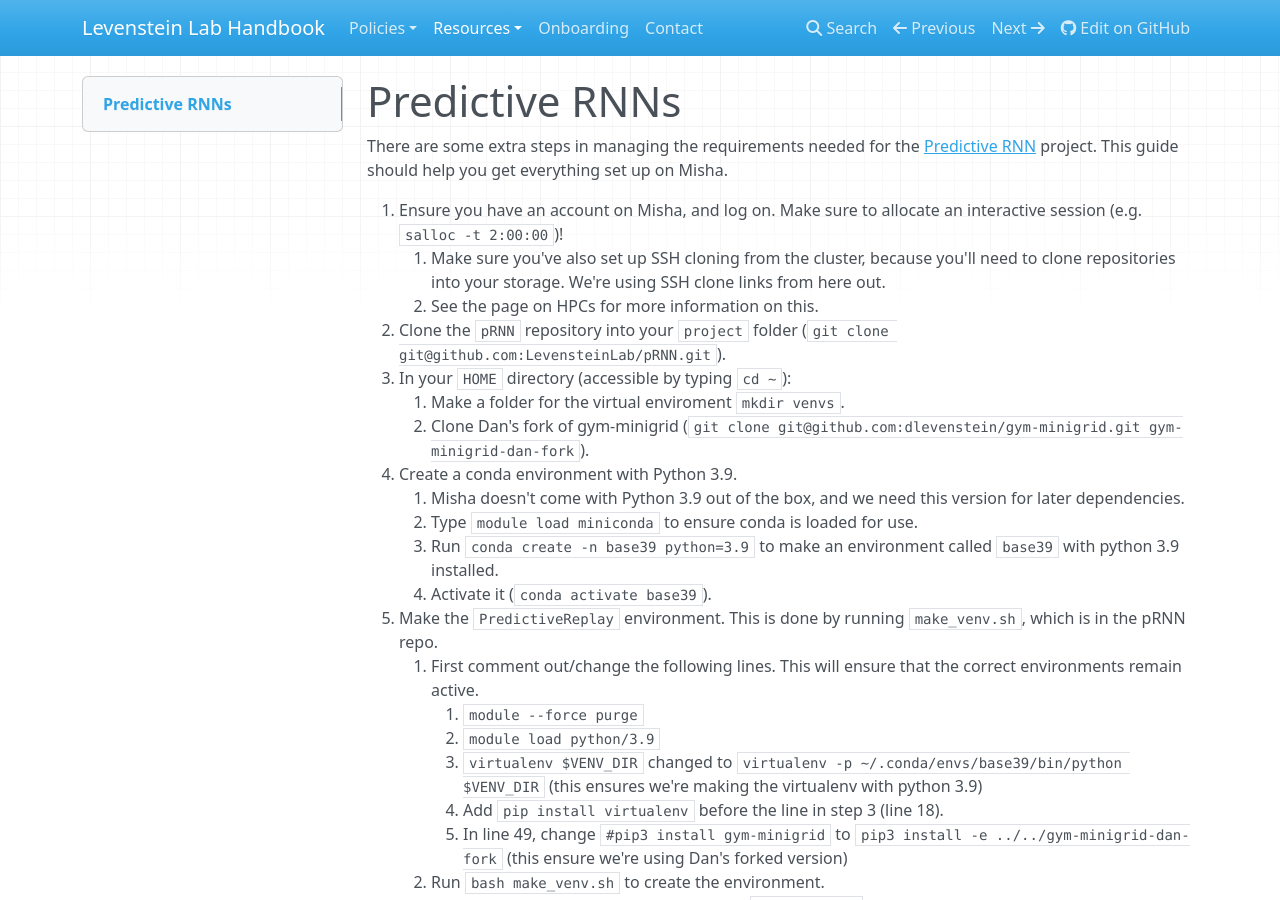
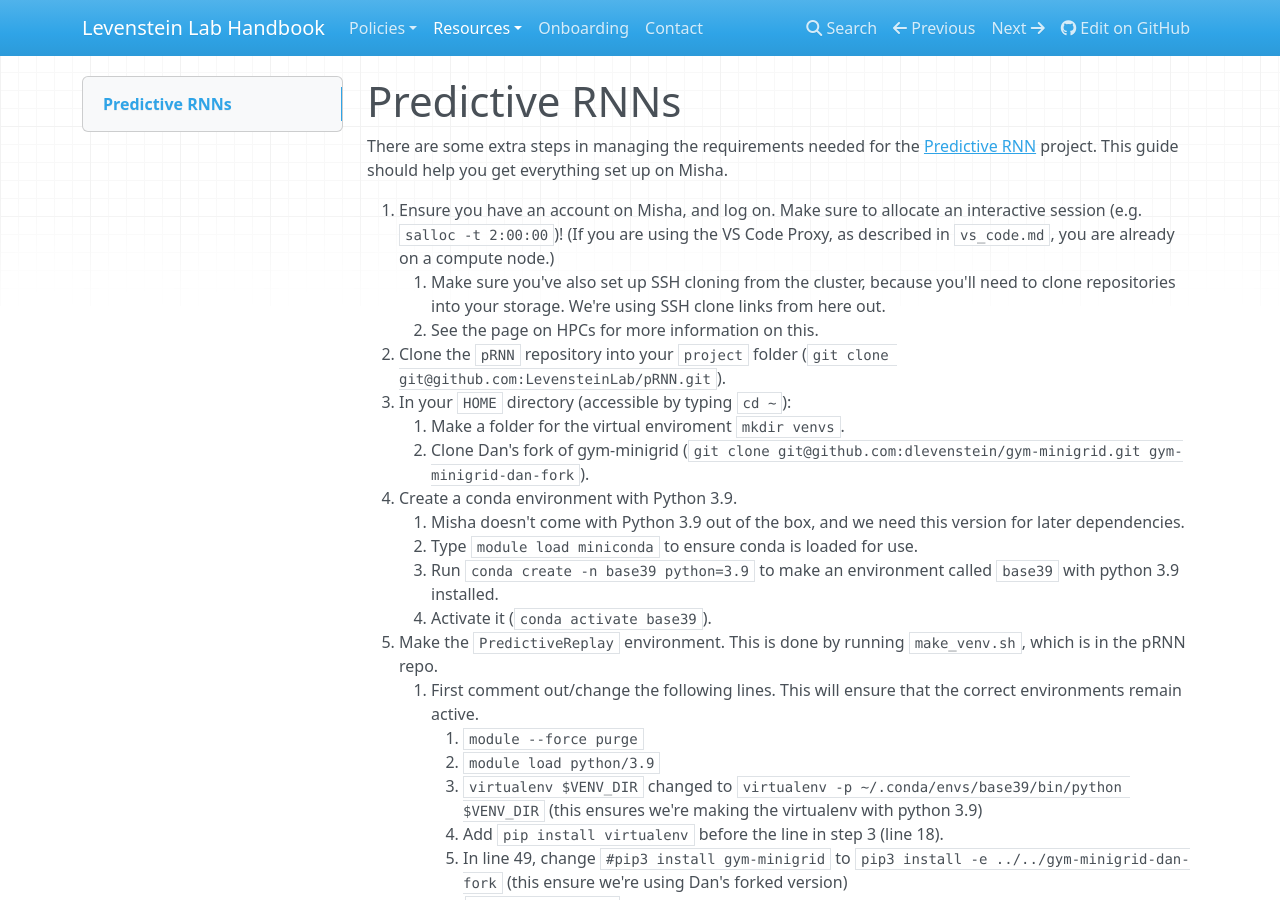
Before and after one commit to LevensteinLab/Lab-Handbook, an MkDocs documentation site: the page built from docs/Resources/prnn_tutorial.md, in a window 1280 px wide and 900 px high. Built offline with MkDocs 1.6.1, drawn with Linux system fonts in a browser that asks for light colours; nearby versions of some CDN libraries.

Commit message:
Update Misha setup instructions in tutorial with note about VS Code Proxy usage

```diff
--- a/docs/Resources/prnn_tutorial.md
+++ b/docs/Resources/prnn_tutorial.md
@@ -2,7 +2,7 @@
 
 There are some extra steps in managing the requirements needed for the [Predictive RNN](https://github.com/LevensteinLab/pRNN) project. This guide should help you get everything set up on Misha.
 
-1. Ensure you have an account on Misha, and log on. Make sure to allocate an interactive session (e.g. `salloc -t 2:00:00`)!
+1. Ensure you have an account on Misha, and log on. Make sure to allocate an interactive session (e.g. `salloc -t 2:00:00`)! (If you are using the VS Code Proxy, as described in `vs_code.md`, you are already on a compute node.)
     1. Make sure you've also set up SSH cloning from the cluster, because you'll need to clone repositories into your storage. We're using SSH clone links from here out.
     2. See the page on HPCs for more information on this.
 2. Clone the `pRNN` repository into your `project` folder (`git clone git@github.com:LevensteinLab/pRNN.git`).
```
